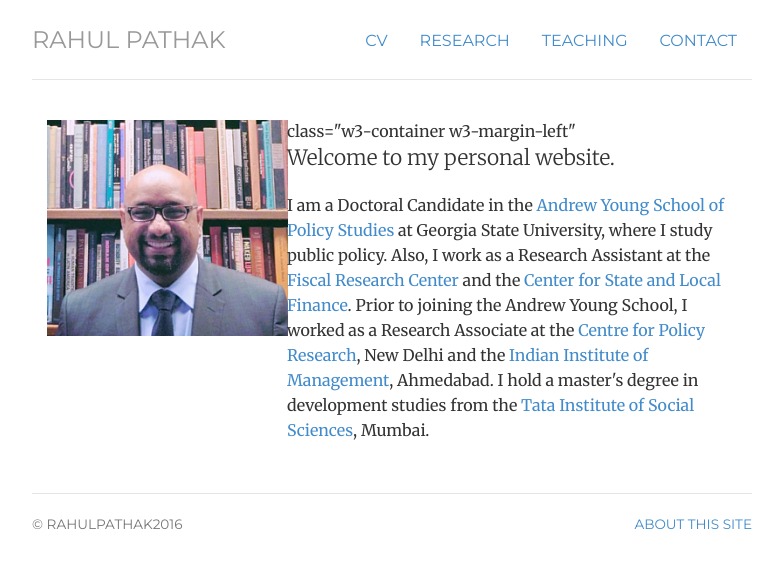
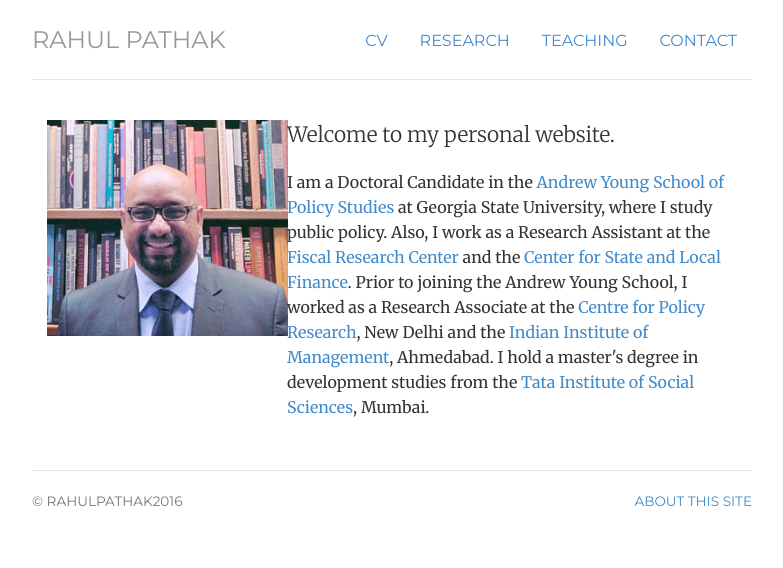
Before and after one commit to pathak-rahul/pathak-rahul.github.io, a Jekyll site: the page built from index.html, in a window 1280 px wide. Shown: the top 568 px of the page, without its empty margins (248-1031 px from the left). Built offline with Jekyll 4.4.1, drawn with Linux system fonts in a browser that asks for light colours.

Commit message:
Update index.html

```diff
--- a/index.html
+++ b/index.html
@@ -13,7 +13,6 @@
 	<img  class="w3-round" alt="Rahul Pathak" src="img/rpathak.png">
 	</div>
 	<div itemscope itemtype="http://data-vocabulary.org/Person" class="col-sm-8">
-	class="w3-container w3-margin-left"
 	<p class="lead"> Welcome to my personal website.
 
 	<p class-"lead"> I am a Doctoral Candidate in the <a href="http://aysps.gsu.edu/"> Andrew Young School of Policy Studies</a> at Georgia State University, where I study public policy. Also, I work as a Research Assistant at the <a href="http://frc.gsu.edu/"> Fiscal Research Center </a> and the <a href="http://cslf.gsu.edu/"> Center for State and Local Finance</a>. Prior to joining the Andrew Young School, I worked as a Research Associate at the <a href="http://www.cprindia.org/"> Centre for Policy Research</a>, New Delhi and the <a href="http://www.iimahd.ernet.in/"> Indian Institute of Management</a>, Ahmedabad. I hold a master's degree in development studies from the <a href="http://tiss.edu/"> Tata Institute of Social Sciences</a>, Mumbai. </p> </span>
```
